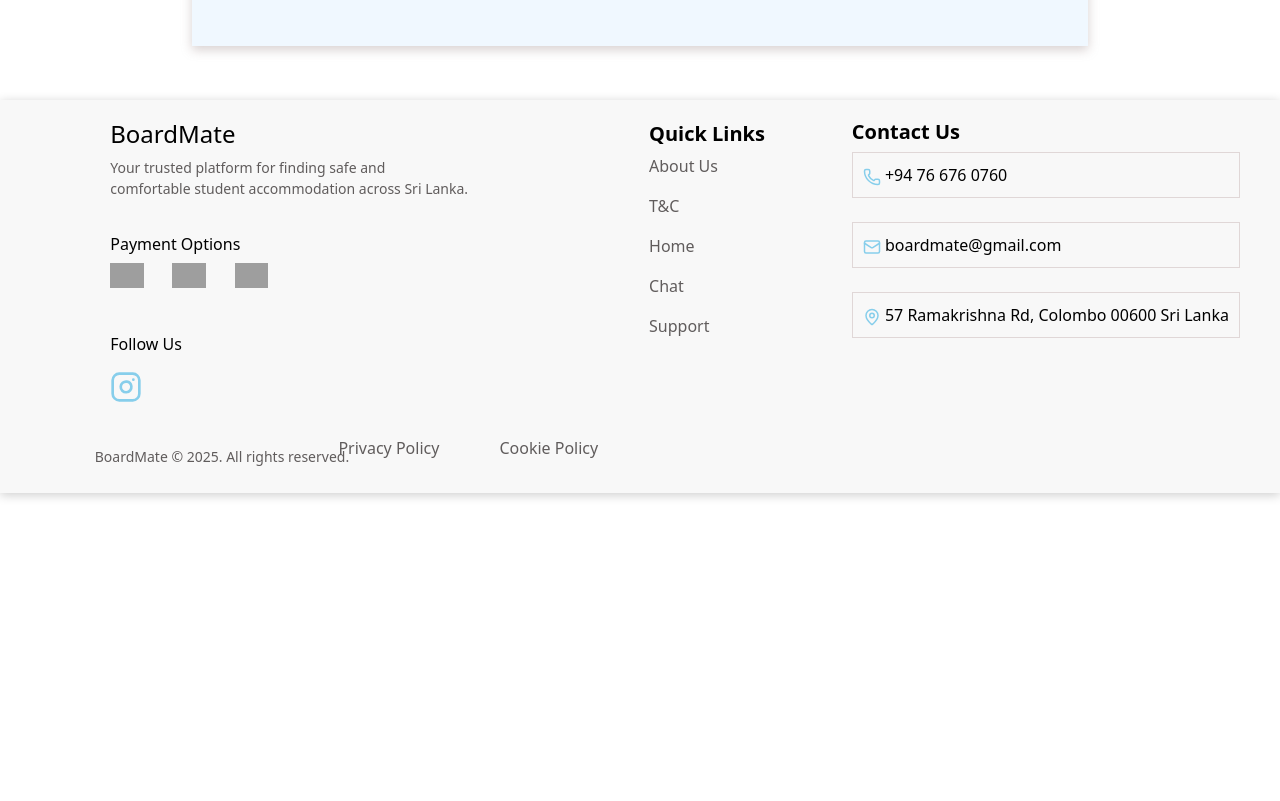
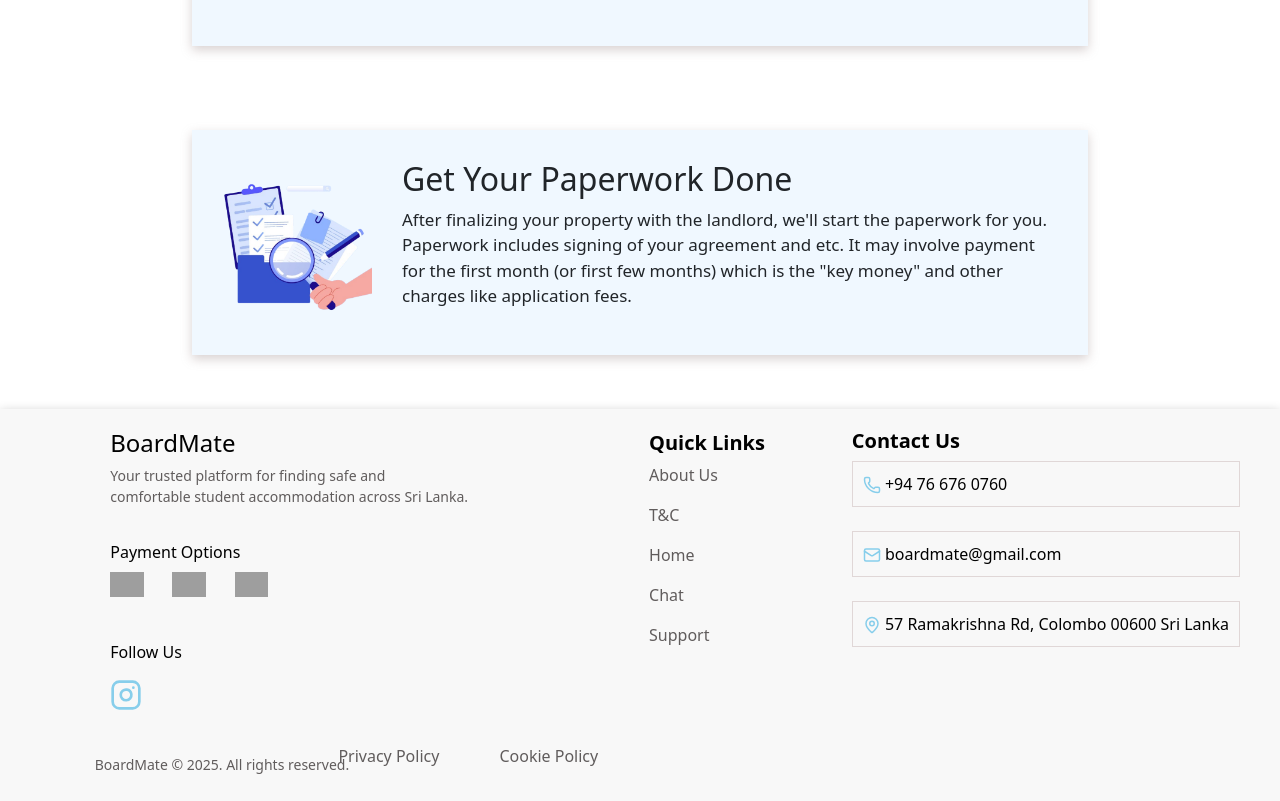
Before and after one commit to minindugimshan/BoardMate, a React (Vite) app in the folder Front-End/: page /Support in a window 1280 px wide. Shown: the part 868-1669 px from the top of the page. Before the commit the page ends 1361 px from the top, so only its background shows below. Built offline with nearby package versions, Linux system fonts and the light colour scheme; grey boxes are pictures that could not be loaded.

Commit message:
Added the paperwork section

```diff
--- a/Front-End/src/components/Support/Support.jsx
+++ b/Front-End/src/components/Support/Support.jsx
@@ -44,7 +44,18 @@ function Support() {
           </div>
           <br />
 
-
+          <div className='discover'>
+            <img src="./paperwork1.png" alt="" />
+            <div className='content'>
+              <h2 className='discover-topic'>Get Your Paperwork Done</h2>
+              <p className='discover-para'>
+                After finalizing your property with the landlord, we'll start the paperwork for you. <br />
+                Paperwork includes signing of your agreement and etc. It may involve payment for the
+                first month (or first few months) which is the "key money" and other charges like application fees.
+              </p>
+            </div>
+          </div>
+          <br />
 
 
 
```
